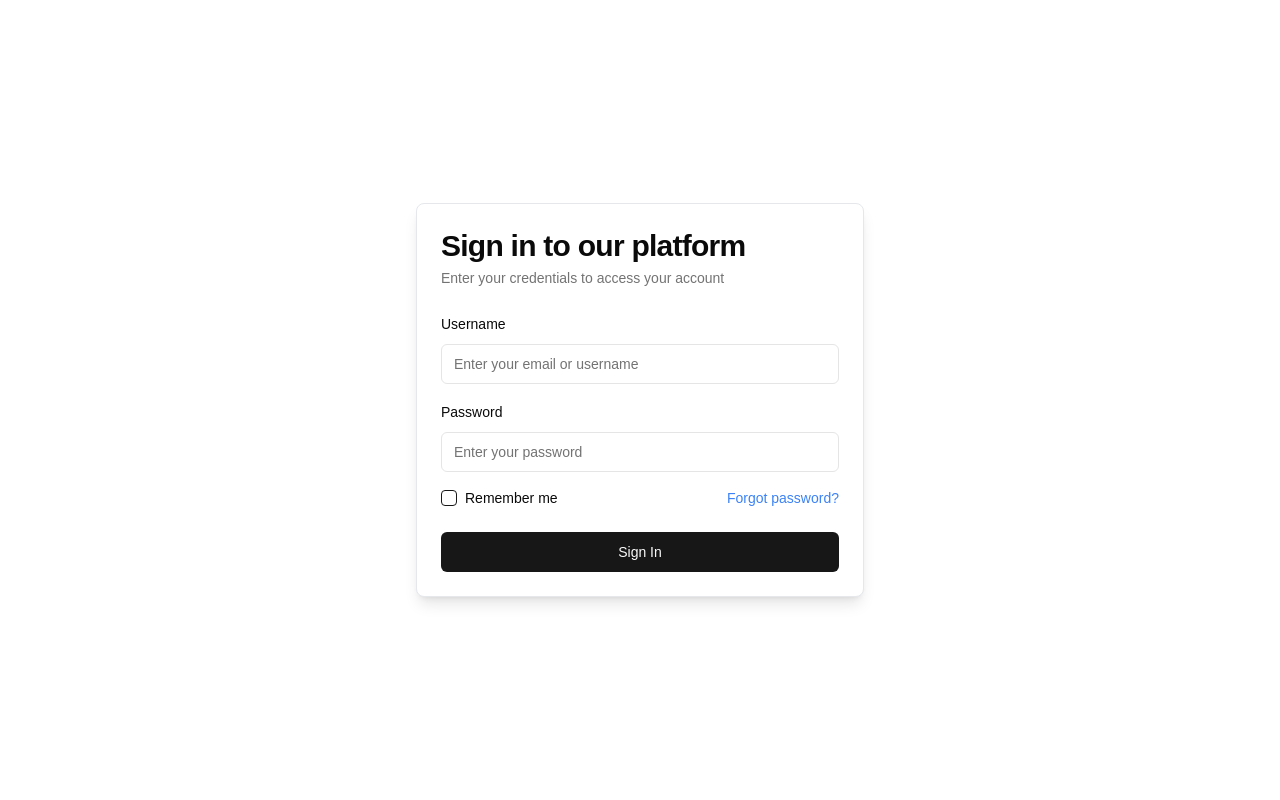
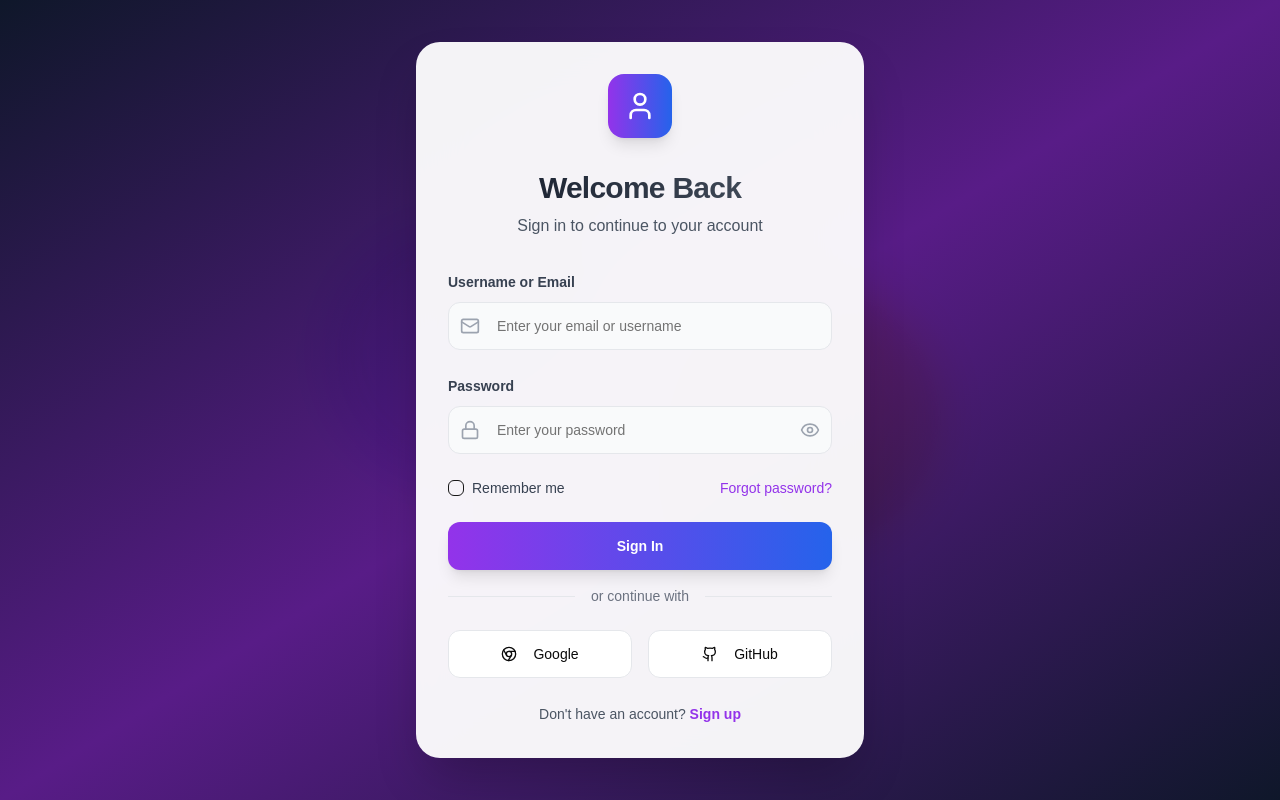
Before and after one commit to huynth1801/unknown-name, a Next.js app: page /sign-in in a window 1280 px wide. Built offline with nearby package versions, Linux system fonts and the light colour scheme.

Commit message:
fix resend token

```diff
--- a/src/app/(auth)/register/page.tsx
+++ b/src/app/(auth)/register/page.tsx
@@ -37,6 +37,7 @@ import LoadingSelect from "@/components/loading/loading-select"
 import ApplicationConstants from "@/constants/ApplicationConstants"
 import { useDispatch } from "react-redux"
 import { setUserId } from "@/redux/slices/authSlice"
+import ResourceURL from "@/constants/ResourceURL"
 
 const formSchema = z.object({
   username: z.string().min(1, "Username is required"),
@@ -138,16 +139,13 @@ const RegisterPage = () => {
     console.log("Form values", values)
     startTransition(async () => {
       try {
-        const response = await fetch(
-          `${ApplicationConstants.API_PATH}/auth/register`,
-          {
-            method: "POST",
-            headers: {
-              "Content-Type": "application/json",
-            },
-            body: JSON.stringify(values),
-          }
-        )
+        const response = await fetch(ResourceURL.SIGN_UP, {
+          method: "POST",
+          headers: {
+            "Content-Type": "application/json",
+          },
+          body: JSON.stringify(values),
+        })
 
         const data = await response.json()
 
@@ -155,7 +153,7 @@ const RegisterPage = () => {
           setError(data?.message || "An error occurred during sign up")
           return
         }
-
+        localStorage.setItem(ApplicationConstants.REGISTER_USER_ID, data.userId)
         dispatch(setUserId(data.userId))
         router.push("/confirm-token")
       } catch (error) {
@@ -182,7 +180,11 @@ const RegisterPage = () => {
   }
 
   return (
-    <div className="w-full min-h-screen bg-gradient-to-br from-blue-50 via-indigo-50 to-purple-50 dark:from-gray-900 dark:via-blue-900 dark:to-indigo-900 flex items-center justify-center p-4">
+    <div
+      className="w-full min-h-screen bg-gradient-to-br from-blue-50 via-indigo-50 to-purple-50
+                  dark:from-gray-900 dark:via-blue-900 dark:to-indigo-900
+                    flex items-center justify-center p-4"
+    >
       <div className="w-full max-w-2xl">
         {/* Progress indicator */}
         <div className="mb-8">
--- a/src/app/(auth)/sign-in/page.tsx
+++ b/src/app/(auth)/sign-in/page.tsx
@@ -3,15 +3,14 @@
 import React, { useState, useTransition } from "react"
 import { useForm } from "react-hook-form"
 import {
+  Card,
+  CardContent,
+  CardDescription,
+  CardFooter,
+  CardHeader,
   CardTitle,
-  CardDescription,
-  CardHeader,
-  CardContent,
-  CardFooter,
-  Card,
 } from "@/components/ui/card"
 import { Input } from "@/components/ui/input"
-import Link from "next/link"
 import { Button } from "@/components/ui/button"
 import {
   Form,
@@ -21,26 +20,27 @@ import {
   FormLabel,
   FormMessage,
 } from "@/components/ui/form"
+import { Checkbox } from "@/components/ui/checkbox"
+import { Alert, AlertDescription } from "@/components/ui/alert"
 import * as z from "zod"
 import { zodResolver } from "@hookform/resolvers/zod"
-import { Checkbox } from "@/components/ui/checkbox"
+import { Eye, EyeOff, Mail, Lock, User, Github, Chrome } from "lucide-react"
+import Link from "next/link"
+import "./sign-in.css"
+import ApplicationConstants from "@/constants/ApplicationConstants"
+import ResourceURL from "@/constants/ResourceURL"
 import { LoginResponse } from "./(types)"
-import { useToast } from "@/hooks/use-toast"
-import { useRouter } from "next/navigation"
-import ResourceURL from "@/constants/ResourceURL"
 
 const formSchema = z.object({
-  username: z.string().min(1, "Email or usename is required"),
+  username: z.string().min(1, "Email or username is required"),
   password: z.string().min(1, "Password is required"),
 })
 
-const SignInPage = () => {
-  // const BASE_URL = process.env.NEXT_PUBLIC_BASE_URL
+const ModernLoginPage = () => {
+  const [showPassword, setShowPassword] = useState(false)
+  const [rememberMe, setRememberMe] = useState(false)
   const [error, setError] = useState<string | null>(null)
   const [isPending, startTransition] = useTransition()
-  const [rememberMe, setRememberMe] = useState(false)
-  const router = useRouter()
-  const { toast } = useToast()
 
   const form = useForm<z.infer<typeof formSchema>>({
     resolver: zodResolver(formSchema),
@@ -51,121 +51,249 @@ const SignInPage = () => {
   })
 
   const onSubmit = async (values: z.infer<typeof formSchema>) => {
+    console.log(ResourceURL.LOGIN)
     startTransition(async () => {
       try {
-        const response = await fetch(`${ResourceURL.LOGIN}`, {
+        setError(null)
+        const res = await fetch(ResourceURL.LOGIN, {
           method: "POST",
-          headers: {
-            "Content-Type": "application/json",
-          },
+          headers: { "Content-Type": "application/json" },
           body: JSON.stringify(values),
         })
-
-        const data: LoginResponse = await response.json()
-
-        if (response.ok) {
-          localStorage.setItem("accessToken", data.result.token)
-          toast({
-            title: "Sign in successfully !",
-            variant: "success",
-            duration: 2000,
-          })
-          router.push("/")
+        const data: LoginResponse = await res.json()
+        if (res.ok && data.token) {
+          localStorage.setItem(ApplicationConstants.REFRESH_TOKEN, data.token)
         } else {
-          setError("An error occurred during sign in")
+          setError(data.message || "Invalid username or password")
         }
       } catch (error) {
         console.error("Error when signing in", error)
+        setError("An error occurred during sign in")
       }
     })
   }
 
   return (
-    <div className="w-full max-w-md dark:bg-black dark:text-white">
+    <div
+      className="w-full min-h-screen flex items-center
+                    justify-center bg-gradient-to-br from-slate-900 via-purple-900 to-slate-900
+                    p-4 relative overflow-hidden"
+    >
+      {/* Background Effects */}
+      <div className="absolute inset-0">
+        <div
+          className="absolute top-1/4 left-1/4 w-72 h-72
+                      bg-purple-500/30 rounded-full mix-blend-multiply
+                      filter blur-xl opacity-70 animate-blob"
+        ></div>
+        <div
+          className="absolute top-1/3 right-1/4 w-72 h-72
+                      bg-yellow-500/30 rounded-full mix-blend-multiply
+                      filter blur-xl opacity-70 animate-blob animation-delay-2000"
+        ></div>
+        <div
+          className="absolute bottom-1/4 left-1/3 w-72 h-72
+                      bg-pink-500/30 rounded-full mix-blend-multiply
+                      filter blur-xl opacity-70 animate-blob animation-delay-4000"
+        ></div>
+      </div>
+
+      {/* Main Login Card */}
+      <div className="relative z-10 w-full max-w-md">
+        <Card
+          className="bg-white/95 dark:bg-gray-900/95 backdrop-blur-xl
+                            shadow-2xl border-0 rounded-3xl overflow-hidden"
+        >
+          <CardHeader className="space-y-4 pb-8 pt-8 px-8">
+            {/* Logo/Avatar */}
+            <div className="flex justify-center mb-4">
+              <div
+                className="w-16 h-16 bg-gradient-to-r from-purple-600 to-blue-600
+                              rounded-2xl flex items-center justify-center shadow-lg"
+              >
+                <User className="w-8 h-8 text-white" />
+              </div>
+            </div>
+
+            <div className="text-center space-y-2">
+              <CardTitle
+                className="text-3xl font-bold bg-gradient-to-r
+                                  from-gray-900 to-gray-600 dark:from-white dark:to-gray-300
+                                  bg-clip-text text-transparent"
+              >
+                Welcome Back
+              </CardTitle>
+              <CardDescription className="text-base text-gray-600 dark:text-gray-400">
+                Sign in to continue to your account
+              </CardDescription>
+            </div>
+          </CardHeader>
+
+          <CardContent className="px-8 pb-4">
             <Form {...form}>
-        <form onSubmit={form.handleSubmit(onSubmit)}>
-          <Card className="shadow-lg rounded-lg border border-gray-200">
-            <CardHeader className="space-y-1">
-              <CardTitle className="text-3xl font-bold">
-                Sign in to our platform
-              </CardTitle>
-              <CardDescription>
-                Enter your credentials to access your account
-              </CardDescription>
-            </CardHeader>
-            <CardContent className="space-y-4">
-              {error && <div className="text-red-500 text-sm">{error}</div>}
+              <div className="space-y-6">
+                {error && (
+                  <Alert
+                    variant="destructive"
+                    className="bg-red-50 border-red-200"
+                  >
+                    <AlertDescription>{error}</AlertDescription>
+                  </Alert>
+                )}
+
+                {/* Username Field */}
                 <FormField
                   control={form.control}
                   name="username"
                   render={({ field }) => (
-                  <FormItem>
-                    <FormLabel>Username</FormLabel>
+                    <FormItem className="space-y-2">
+                      <FormLabel className="text-sm font-semibold text-gray-700 dark:text-gray-300">
+                        Username or Email
+                      </FormLabel>
                       <FormControl>
+                        <div className="relative">
+                          <Mail className="absolute left-3 top-1/2 transform -translate-y-1/2 text-gray-400 w-5 h-5" />
                           <Input
                             placeholder="Enter your email or username"
+                            className="pl-12 h-12 bg-gray-50 dark:bg-gray-800 border-gray-200 dark:border-gray-700 rounded-xl focus:ring-2 focus:ring-purple-500 focus:border-transparent transition-all duration-200"
                             {...field}
-                        required
                           />
+                        </div>
                       </FormControl>
                       <FormMessage />
                     </FormItem>
                   )}
                 />
+
+                {/* Password Field */}
                 <FormField
                   control={form.control}
                   name="password"
                   render={({ field }) => (
-                  <FormItem>
-                    <FormLabel>Password</FormLabel>
+                    <FormItem className="space-y-2">
+                      <FormLabel className="text-sm font-semibold text-gray-700 dark:text-gray-300">
+                        Password
+                      </FormLabel>
                       <FormControl>
+                        <div className="relative">
+                          <Lock className="absolute left-3 top-1/2 transform -translate-y-1/2 text-gray-400 w-5 h-5" />
                           <Input
-                        type="password"
-                        required
+                            type={showPassword ? "text" : "password"}
                             placeholder="Enter your password"
+                            className="pl-12 pr-12 h-12 bg-gray-50 dark:bg-gray-800 border-gray-200 dark:border-gray-700 rounded-xl focus:ring-2 focus:ring-purple-500 focus:border-transparent transition-all duration-200"
                             {...field}
                           />
+                          <button
+                            type="button"
+                            onClick={() => setShowPassword(!showPassword)}
+                            className="absolute right-3 top-1/2 transform -translate-y-1/2 text-gray-400 hover:text-gray-600 dark:hover:text-gray-300 transition-colors"
+                          >
+                            {showPassword ? (
+                              <EyeOff className="w-5 h-5" />
+                            ) : (
+                              <Eye className="w-5 h-5" />
+                            )}
+                          </button>
+                        </div>
                       </FormControl>
                       <FormMessage />
                     </FormItem>
                   )}
                 />
-              <div className="flex items-center justify-between mt-2">
+
+                {/* Remember Me & Forgot Password */}
+                <div className="flex items-center justify-between">
                   <div className="flex items-center space-x-2">
                     <Checkbox
                       id="remember"
                       checked={rememberMe}
-                    onCheckedChange={(checked: boolean) =>
-                      setRememberMe(checked)
+                      onCheckedChange={(checked) =>
+                        setRememberMe(checked as boolean)
                       }
+                      className="rounded-md"
                     />
                     <label
                       htmlFor="remember"
-                    className="text-sm font-medium leading-none peer-disabled:cursor-not-allowed peer-disabled:opacity-70"
+                      className="text-sm font-medium text-gray-700 dark:text-gray-300 cursor-pointer"
                     >
                       Remember me
                     </label>
                   </div>
-                <div className="text-sm text-center">
                   <Link
                     href="/forgot-password"
-                    className="text-blue-500 hover:underline"
+                    className="text-sm font-medium text-purple-600 hover:text-purple-500 dark:text-purple-400 dark:hover:text-purple-300 transition-colors"
                   >
                     Forgot password?
                   </Link>
                 </div>
+
+                {/* Submit Button */}
+                <Button
+                  type="submit"
+                  disabled={isPending}
+                  onClick={form.handleSubmit(onSubmit)}
+                  className="w-full h-12 bg-gradient-to-r from-purple-600 to-blue-600 hover:from-purple-700 hover:to-blue-700 text-white font-semibold rounded-xl transition-all duration-200 transform hover:scale-[1.02] active:scale-[0.98] shadow-lg hover:shadow-xl"
+                >
+                  {isPending ? (
+                    <div className="flex items-center space-x-2">
+                      <div className="w-5 h-5 border-2 border-white/30 border-t-white rounded-full animate-spin"></div>
+                      <span>Signing In...</span>
                     </div>
+                  ) : (
+                    "Sign In"
+                  )}
+                </Button>
+              </div>
+            </Form>
           </CardContent>
-            <CardFooter className="flex flex-col space-y-4">
-              <Button className="w-full" type="submit" disabled={isPending}>
-                {isPending ? "Signing In..." : "Sign In"}
+
+          <CardFooter className="px-8 pb-8">
+            <div className="w-full space-y-6">
+              {/* Divider */}
+              <div className="flex items-center">
+                <div className="flex-1 border-t border-gray-200 dark:border-gray-700"></div>
+                <div className="px-4 text-gray-500 dark:text-gray-400 text-sm font-medium">
+                  or continue with
+                </div>
+                <div className="flex-1 border-t border-gray-200 dark:border-gray-700"></div>
+              </div>
+
+              {/* Social Login Buttons */}
+              <div className="grid grid-cols-2 gap-4">
+                <Button
+                  variant="outline"
+                  className="h-12 bg-white dark:bg-gray-800 border-gray-200 dark:border-gray-700 hover:bg-gray-50 dark:hover:bg-gray-700 rounded-xl transition-all duration-200 transform hover:scale-[1.02] active:scale-[0.98]"
+                >
+                  <Chrome className="w-5 h-5 mr-2" />
+                  <span className="font-medium">Google</span>
                 </Button>
+                <Button
+                  variant="outline"
+                  className="h-12 bg-white dark:bg-gray-800 border-gray-200 dark:border-gray-700 hover:bg-gray-50 dark:hover:bg-gray-700 rounded-xl transition-all duration-200 transform hover:scale-[1.02] active:scale-[0.98]"
+                >
+                  <Github className="w-5 h-5 mr-2" />
+                  <span className="font-medium">GitHub</span>
+                </Button>
+              </div>
+
+              {/* Sign Up Link */}
+              <div className="text-center">
+                <span className="text-gray-600 dark:text-gray-400 text-sm">
+                  Don&apos;t have an account?{" "}
+                </span>
+                <Link
+                  href="/signup"
+                  className="text-sm font-semibold text-purple-600 hover:text-purple-500 dark:text-purple-400 dark:hover:text-purple-300 transition-colors"
+                >
+                  Sign up
+                </Link>
+              </div>
+            </div>
           </CardFooter>
         </Card>
-        </form>
-      </Form>
+      </div>
     </div>
   )
 }
 
-export default SignInPage
+export default ModernLoginPage
--- /dev/null
+++ b/src/app/(auth)/sign-in/sign-in.css
@@ -0,0 +1,23 @@
+@keyframes blob {
+  0% {
+    transform: translate(0px, 0px) scale(1);
+  }
+  33% {
+    transform: translate(30px, -50px) scale(1.1);
+  }
+  66% {
+    transform: translate(-20px, 20px) scale(0.9);
+  }
+  100% {
+    transform: translate(0px, 0px) scale(1);
+  }
+}
+.animate-blob {
+  animation: blob 7s infinite;
+}
+.animation-delay-2000 {
+  animation-delay: 2s;
+}
+.animation-delay-4000 {
+  animation-delay: 4s;
+}
--- /dev/null
+++ b/src/components/ui/alert.tsx
@@ -0,0 +1,59 @@
+import * as React from "react"
+import { cva, type VariantProps } from "class-variance-authority"
+
+import { cn } from "@/lib/utils"
+
+const alertVariants = cva(
+  "relative w-full rounded-lg border p-4 [&>svg~*]:pl-7 [&>svg+div]:translate-y-[-3px] [&>svg]:absolute [&>svg]:left-4 [&>svg]:top-4 [&>svg]:text-foreground",
+  {
+    variants: {
+      variant: {
+        default: "bg-background text-foreground",
+        destructive:
+          "border-destructive/50 text-destructive dark:border-destructive [&>svg]:text-destructive",
+      },
+    },
+    defaultVariants: {
+      variant: "default",
+    },
+  }
+)
+
+const Alert = React.forwardRef<
+  HTMLDivElement,
+  React.HTMLAttributes<HTMLDivElement> & VariantProps<typeof alertVariants>
+>(({ className, variant, ...props }, ref) => (
+  <div
+    ref={ref}
+    role="alert"
+    className={cn(alertVariants({ variant }), className)}
+    {...props}
+  />
+))
+Alert.displayName = "Alert"
+
+const AlertTitle = React.forwardRef<
+  HTMLParagraphElement,
+  React.HTMLAttributes<HTMLHeadingElement>
+>(({ className, ...props }, ref) => (
+  <h5
+    ref={ref}
+    className={cn("mb-1 font-medium leading-none tracking-tight", className)}
+    {...props}
+  />
+))
+AlertTitle.displayName = "AlertTitle"
+
+const AlertDescription = React.forwardRef<
+  HTMLParagraphElement,
+  React.HTMLAttributes<HTMLParagraphElement>
+>(({ className, ...props }, ref) => (
+  <div
+    ref={ref}
+    className={cn("text-sm [&_p]:leading-relaxed", className)}
+    {...props}
+  />
+))
+AlertDescription.displayName = "AlertDescription"
+
+export { Alert, AlertTitle, AlertDescription }
--- a/src/constants/ApplicationConstants.ts
+++ b/src/constants/ApplicationConstants.ts
@@ -1,6 +1,8 @@
 class ApplicationConstants {
   static HOME_PATH = "http://localhost:8080"
   static API_PATH = ApplicationConstants.HOME_PATH + "/api"
+  static REFRESH_TOKEN = "refreshToken"
+  static REGISTER_USER_ID = "register_user_id"
 }
 
 export default ApplicationConstants
--- a/src/constants/ResourceURL.ts
+++ b/src/constants/ResourceURL.ts
@@ -8,6 +8,8 @@ class ResourceURL {
   static CONFIRM_NEW_PASSWORD = API_PATH + "/auth/password-reset/confirm"
   static LOGIN = API_PATH + "/auth/log-in"
   static SIGN_UP = API_PATH + "/auth/register"
+  static CONFIRM_TOKEN = API_PATH + "/auth/registration/confirm"
+  static RESEND_TOKEN = API_PATH + "/auth/registration/resend-token"
 }
 
 export default ResourceURL
```
Also changed, not shown: src/app/(auth)/confirm-token/page.tsx (+11 -12 lines), src/app/(auth)/sign-in/(types)/index.ts (+4 -5 lines). Lines whose indentation alone changed are shown as unchanged.
